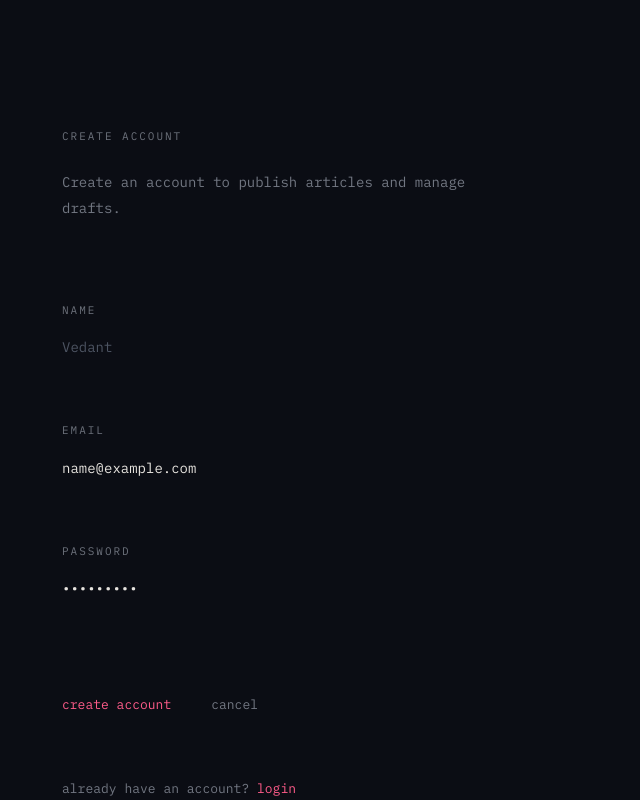
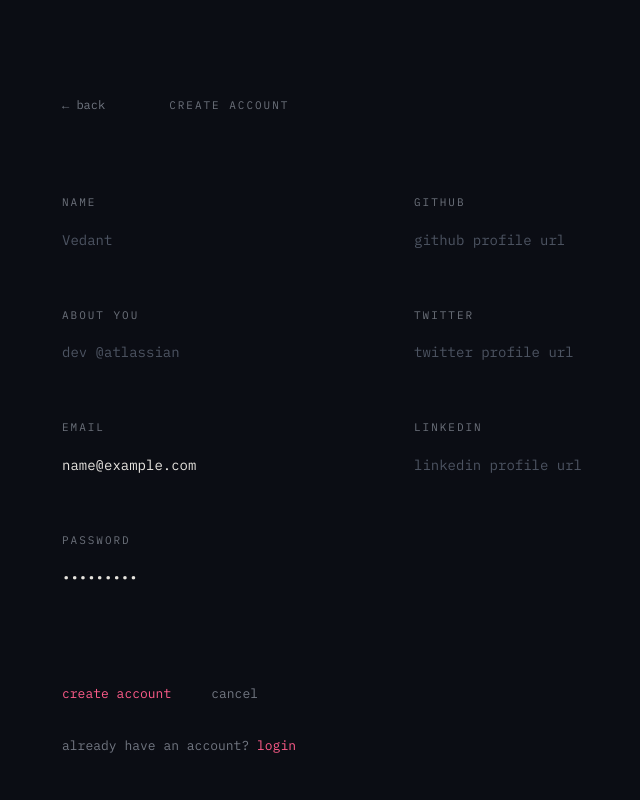
Before and after one commit to VedantG479/stack-notes, a React (Vite) app: page /login in a window 1280 px wide. Both pictures are taken after typing "name@example.com", "Sample123" into the empty fields and a click on the button "create one". Shown: the whole page, without its empty margins (34-674 px from the left). Built offline with nearby package versions, Linux system fonts and the light colour scheme; no server answers.

Commit message:
login signup

```diff
--- a/package.json
+++ b/package.json
@@ -15,6 +15,7 @@
     "appwrite": "^25.0.0",
     "react": "^19.2.5",
     "react-dom": "^19.2.5",
+    "react-hook-form": "^7.75.0",
     "react-redux": "^9.2.0",
     "react-router": "^7.15.0",
     "tailwindcss": "^4.3.0"
--- a/src/components/Author.jsx
+++ b/src/components/Author.jsx
@@ -1,7 +1,12 @@
+import { useNavigate } from "react-router"
+
 export default function Author({ author }) {
+    const navigate = useNavigate()
+
     return (
         <div className="flex items-center justify-between mb-5">
-            <button className="text-[14px] tracking-[0.03em] hover:text-[#FF5C8A] transition-colors">
+            <button className="text-[14px] tracking-[0.03em] hover:text-[#FF5C8A] transition-colors"
+                onClick={() => navigate(`/author/${author.$id}`)}>
                 {author.username}
             </button>
             <div className="flex items-center gap-8 text-[12px] text-[#70757E]">
--- a/src/pages/HomePage.jsx
+++ b/src/pages/HomePage.jsx
@@ -2,11 +2,20 @@ import { useEffect, useState } from "react"
 import userDB from "../appwrite/user"
 import Author from "../components/Author"
 import SearchAuthor from "../components/SearchAuthor"
+import { useNavigate } from "react-router"
+import { useDispatch, useSelector } from "react-redux"
+import auth from "../appwrite/auth"
+import { logout } from "../store/authSlice"
 
 export default function HomePage() {
     const [authorList, setAuthorList] = useState([])
     const [searchQuery, setSearchQuery] = useState('')
 
+    const navigate = useNavigate()
+    const dispatch = useDispatch()
+    const {isAuthenticated, userId} = useSelector(state => state.auth)
+
+    //add not equals for logged in user in getUsers query parameter, if the user is logged in
     const fetchAuthors = (search = '') => {
         setAuthorList([])
         if(search.length < 3)   search = ''
@@ -17,6 +26,16 @@ export default function HomePage() {
             .catch((error) => {
                 console.log('error fetching authors: ', error)
                 setAuthorList([])
+            })
+    }
+
+    const logoutHandler = () => {
+        auth.logoutAccount()
+            .then(() => {
+                dispatch(logout())
+            })
+            .catch((error) => {
+                console.log('error logging out: ', error)
             })
     }
 
@@ -38,15 +57,23 @@ export default function HomePage() {
                 </section>
 
                 <footer className="mt-32 pt-8 border-t border-[#171B26] flex items-center gap-8 text-[12px] text-[#70757E]">
-                    <button className="hover:text-[#FF5C8A] transition-colors">
+                    {isAuthenticated &&
+                    <button className="hover:text-[#FF5C8A] transition-colors"
+                        onClick={() => navigate(`/author/:${userId}`)}>
                         Me
-                    </button>
+                    </button>}
                     <button className="hover:text-[#FF5C8A] transition-colors">
                         Contact Us
                     </button>
-                    <button className="hover:text-[#FF5C8A] transition-colors">
+                    {!isAuthenticated ?
+                    <button className="hover:text-[#FF5C8A] transition-colors"
+                        onClick={() => navigate('/login')}>
                         Login / Signup
-                    </button>
+                    </button> :
+                    <button className="hover:text-[#FF5C8A] transition-colors"
+                        onClick={logoutHandler}>
+                        Logout
+                    </button>}
                 </footer>
             </div>
         </main>
--- a/src/pages/LoginPage.jsx
+++ b/src/pages/LoginPage.jsx
@@ -1,28 +1,60 @@
 import { useState } from "react"
+import { useForm } from "react-hook-form"
+import auth from "../appwrite/auth"
+import userDB from "../appwrite/user"
+import { useDispatch } from "react-redux"
+import { login } from "../store/authSlice"
+import { useNavigate } from "react-router"
 
 export default function LoginPage() {
     const [isSignup, setIsSignup] = useState(false)
+    const { register, handleSubmit, reset } = useForm()
+
+    const dispatch = useDispatch()
+    const navigate = useNavigate()
+
+    const submitHandler = async (data) => {
+        try {
+            if (isSignup) {
+                const { username, intro, email, password, github, twitter, linkedin } = data
+
+                await auth.createAccount(username, email, password)
+                await userDB.createUser(username, intro, github, twitter, linkedin, email)
+            }
+            else {
+                const { email, password } = data
+
+                await auth.loginAccount(email, password)
+            }
+
+            const user = await auth.getCurrentUser()
+            if (user) dispatch(login(user.$id))
+            navigate('/')
+        }
+        catch (error) {
+            console.log(isSignup ? 'error creating account: ' : 'error logging in account: ', error)
+        }
+    }
 
     return (
         <main className="min-h-screen bg-[#0B0D14] text-[#E7E4DF]">
-            <div className="max-w-[520px] pl-24 pt-32">
+            <div className="max-w-[640px] pl-24 pt-24">
                 {/* Header */}
-                <section className="mb-20">
-                    <p className="text-[11px] uppercase tracking-[0.18em] text-[#6C717B] mb-6">
+                <section className="mb-20 flex items-center">
+                    <button className="text-[12px] text-[#727782] hover:text-[#FF5C8A] transition-colors"
+                        onClick={() => navigate('/')}>
+                        ← back
+                    </button>
+                    <p className="text-[11px] uppercase tracking-[0.18em] text-[#6C717B] ml-16">
                         {isSignup ? "Create Account" : "Login"}
-                    </p>
-                    <p className="text-[14px] leading-[1.9] text-[#727782]">
-                        {isSignup
-                            ? "Create an account to publish articles and manage drafts."
-                            : "Login to continue writing and managing your articles."
-                        }
                     </p>
                 </section>
 
                 {/* Form */}
-                <section className="space-y-12">
-                    {/* Name */}
-                    {isSignup && (
+                <form onSubmit={handleSubmit(submitHandler)}>
+                    {isSignup ? (
+                        <div className="grid grid-cols-2 gap-8">
+                            <div className="space-y-10">
                                 <div>
                                     <p className="text-[11px] uppercase tracking-[0.18em] text-[#6C717B] mb-4">
                                         Name
@@ -30,23 +62,106 @@ export default function LoginPage() {
                                     <input
                                         type="text"
                                         placeholder="Vedant"
-                                className="
-                                    w-full
-                                    bg-transparent
-                                    border-none
-                                    border-b
-                                    border-[#171B26]
-                                    pb-4
-                                    outline-none
-                                    text-[14px]
-                                    placeholder:text-[#4D5462]
-                                    focus:border-[#FF5C8A]
-                                    transition-colors
-                                "
+                                        autoComplete="on"
+                                        className="w-full bg-transparent border-none border-b border-[#171B26] pb-4 outline-none text-[14px] placeholder:text-[#4D5462] focus:border-[#FF5C8A] transition-colors"
+                                        {...register("username", { required: true })}
                                     />
                                 </div>
-                    )}
-
+                                <div>
+                                    <p className="text-[11px] uppercase tracking-[0.18em] text-[#6C717B] mb-4">
+                                        About you
+                                    </p>
+                                    <input
+                                        type="text"
+                                        placeholder="dev @atlassian"
+                                        autoComplete="off"
+                                        minLength="5"
+                                        maxLength="50"
+                                        className="w-full bg-transparent border-none border-b border-[#171B26] pb-4 outline-none text-[14px] placeholder:text-[#4D5462] focus:border-[#FF5C8A] transition-colors"
+                                        {...register("intro", {
+                                            required: true,
+                                            minLength: 5,
+                                            maxLength: 50
+                                        })}
+                                    />
+                                </div>
+                                <div>
+                                    <p className="text-[11px] uppercase tracking-[0.18em] text-[#6C717B] mb-4">
+                                        Email
+                                    </p>
+                                    <input
+                                        type="email"
+                                        placeholder="vedant@stack-notes.dev"
+                                        autoComplete="on"
+                                        className="w-full bg-transparent border-none border-b border-[#171B26] pb-4 outline-none text-[14px] placeholder:text-[#4D5462] focus:border-[#FF5C8A] transition-colors"
+                                        {...register("email", {
+                                            required: true,
+                                            pattern: /^((?!\.)[\w-_.]*[^.])(@\w+)(\.\w+(\.\w+)?[^.\W])$/gim
+                                        })}
+                                    />
+                                </div>
+                                {/* Password */}
+                                <div>
+                                    <p className="text-[11px] uppercase tracking-[0.18em] text-[#6C717B] mb-4">
+                                        Password
+                                    </p>
+                                    <input
+                                        type="password"
+                                        placeholder="••••••••••••"
+                                        autoComplete="off"
+                                        className="w-full bg-transparent border-none border-b border-[#171B26] pb-4 outline-none text-[14px] placeholder:text-[#4D5462] focus:border-[#FF5C8A] transition-colors"
+                                        {...register("password", {
+                                            required: true,
+                                            minLength: 6
+                                        })}
+                                    />
+                                </div>
+                            </div>
+                            {/* RIGHT */}
+                            <div className="space-y-10 ml-16">
+                                {/* Github */}
+                                <div>
+                                    <p className="text-[11px] uppercase tracking-[0.18em] text-[#6C717B] mb-4">
+                                        Github
+                                    </p>
+                                    <input
+                                        type="text"
+                                        placeholder="github profile url"
+                                        autoComplete="off"
+                                        className="w-full bg-transparent border-none border-b border-[#171B26] pb-4 outline-none text-[14px] placeholder:text-[#4D5462] focus:border-[#FF5C8A] transition-colors"
+                                        {...register("github")}
+                                    />
+                                </div>
+                                {/* Twitter */}
+                                <div>
+                                    <p className="text-[11px] uppercase tracking-[0.18em] text-[#6C717B] mb-4">
+                                        Twitter
+                                    </p>
+                                    <input
+                                        type="text"
+                                        placeholder="twitter profile url"
+                                        autoComplete="off"
+                                        className="w-full bg-transparent border-none border-b border-[#171B26] pb-4 outline-none text-[14px] placeholder:text-[#4D5462] focus:border-[#FF5C8A] transition-colors"
+                                        {...register("twitter")}
+                                    />
+                                </div>
+                                {/* LinkedIn */}
+                                <div>
+                                    <p className="text-[11px] uppercase tracking-[0.18em] text-[#6C717B] mb-4">
+                                        LinkedIn
+                                    </p>
+                                    <input
+                                        type="text"
+                                        placeholder="linkedin profile url"
+                                        autoComplete="off"
+                                        className="w-full bg-transparent border-none border-b border-[#171B26] pb-4 outline-none text-[14px] placeholder:text-[#4D5462] focus:border-[#FF5C8A] transition-colors"
+                                        {...register("linkedin")}
+                                    />
+                                </div>
+                            </div>
+                        </div>
+                    ) : (
+                        <div className="space-y-12 max-w-[520px]">
                             {/* Email */}
                             <div>
                                 <p className="text-[11px] uppercase tracking-[0.18em] text-[#6C717B] mb-4">
@@ -55,22 +170,11 @@ export default function LoginPage() {
                                 <input
                                     type="email"
                                     placeholder="vedant@stack-notes.dev"
-                            className="
-                                w-full
-                                bg-transparent
-                                border-none
-                                border-b
-                                border-[#171B26]
-                                pb-4
-                                outline-none
-                                text-[14px]
-                                placeholder:text-[#4D5462]
-                                focus:border-[#FF5C8A]
-                                transition-colors
-                            "
+                                    autoComplete="on"
+                                    className="w-full bg-transparent border-none border-b border-[#171B26] pb-4 outline-none text-[14px] placeholder:text-[#4D5462] focus:border-[#FF5C8A] transition-colors"
+                                    {...register("email")}
                                 />
                             </div>
-
                             {/* Password */}
                             <div>
                                 <p className="text-[11px] uppercase tracking-[0.18em] text-[#6C717B] mb-4">
@@ -79,43 +183,37 @@ export default function LoginPage() {
                                 <input
                                     type="password"
                                     placeholder="••••••••••••"
-                            className="
-                                w-full
-                                bg-transparent
-                                border-none
-                                border-b
-                                border-[#171B26]
-                                pb-4
-                                outline-none
-                                text-[14px]
-                                placeholder:text-[#4D5462]
-                                focus:border-[#FF5C8A]
-                                transition-colors
-                            "
+                                    autoComplete="off"
+                                    className="w-full bg-transparent border-none border-b border-[#171B26] pb-4 outline-none text-[14px] placeholder:text-[#4D5462] focus:border-[#FF5C8A] transition-colors"
+                                    {...register("password")}
                                 />
                             </div>
-                </section>
+                        </div>
+                    )}
 
                     {/* Actions */}
                     <section className="mt-20 flex items-center gap-10 text-[13px]">
-                    <button className="text-[#FF5C8A] hover:underline underline-offset-4">
+                        <button
+                            className="text-[#FF5C8A] hover:underline underline-offset-4"
+                            type="submit">
                             {isSignup ? "create account" : "login"}
                         </button>
-                    <button className="text-[#727782] hover:text-[#FF5C8A] transition-colors">
+                        <button
+                            className="text-[#727782] hover:text-[#FF5C8A] transition-colors"
+                            onClick={() => reset()}
+                            type="button">
                             cancel
                         </button>
                     </section>
+                </form>
 
-                {/* Toggle */}
-                <section className="mt-16 text-[13px] text-[#727782]">
+                <section className="mt-8 text-[13px] text-[#727782] mb-8">
                     {isSignup ? (
                         <p>
                             already have an account?{" "}
-
                             <button
                                 onClick={() => setIsSignup(false)}
-                                className="text-[#FF5C8A] hover:underline underline-offset-4"
-                            >
+                                className="text-[#FF5C8A] hover:underline underline-offset-4">
                                 login
                             </button>
                         </p>
@@ -125,8 +223,7 @@ export default function LoginPage() {
 
                             <button
                                 onClick={() => setIsSignup(true)}
-                                className="text-[#FF5C8A] hover:underline underline-offset-4"
-                            >
+                                className="text-[#FF5C8A] hover:underline underline-offset-4">
                                 create one
                             </button>
                         </p>
```
Also changed, not shown: src/components/SearchAuthor.jsx (+1 -9 lines), 1 other file (tests, documents, lock files or other folders). Lines whose indentation alone changed are shown as unchanged.
